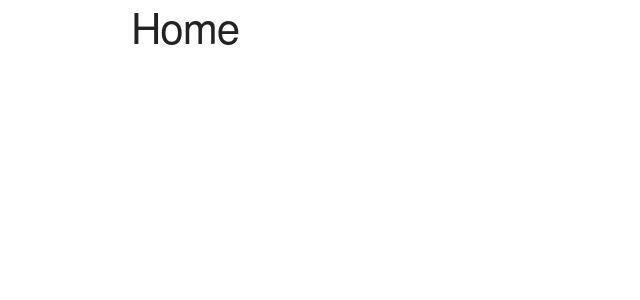
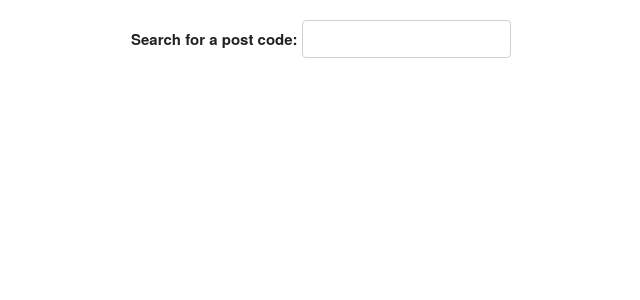
Before and after one commit to samfrances/postcode-app, a React (Create React App) app: page / in a window 1280 px wide. Shown: the top 300 px of the page, without its empty margins (29-669 px from the left). Built offline with nearby package versions, Linux system fonts and the light colour scheme.

Commit message:
Write form

```diff
--- a/src/App.css
+++ b/src/App.css
@@ -10,3 +10,7 @@
     transform: rotate(360deg);
   }
 }
+
+#app {
+    margin-top: 20px;
+}
--- a/src/App.tsx
+++ b/src/App.tsx
@@ -12,6 +12,7 @@ import "./vendor/Skeleton-2.0.4/css/skeleton.css";
 import NearestPostCodesContainer from './containers/NearestPostCodesContainer';
 import PostCodeInfoContainer from './containers/PostCodeInfoContainer';
 import Loading from './components/LoadingView';
+import SearchForm from './components/SearchForm';
 
 function App() {
   return (
@@ -30,8 +31,10 @@ function App() {
 
 function Home() {
   return (
-    <div className="container">
-      <h2>Home</h2>
+    <div id="app" className="container">
+      <div className="row">
+        <SearchForm />
+      </div>
     </div>
   );
 }
@@ -40,9 +43,16 @@ function PostCodePage() {
   const params = useParams<{ postcode: string }>();
   const postcode = PostCode.create(params.postcode)
   return (
-    <div className="container">
-      <PostCodeInfoContainer postcode={postcode} />
-      <NearestPostCodesContainer postcode={postcode} />
+    <div id="app" className="container">
+      <div className="row">
+        <SearchForm />
+      </div>
+      <div className="row">
+        <PostCodeInfoContainer postcode={postcode} />
+      </div>
+      <div className="row">
+        <NearestPostCodesContainer postcode={postcode} />
+      </div>
     </div>
   );
 }
--- a/src/components/ErrorView.tsx
+++ b/src/components/ErrorView.tsx
@@ -1,5 +1,12 @@
 import { ResponseError } from "../apiClient/types";
 
-export default function ErrorView({ message }: Pick<ResponseError, "message">) {
-  return <h3>Error: {message}</h3>;
+type Props = Pick<ResponseError, "message"> & {headingLevel?: 1|2|3|4|5}
+
+function Header(level: 1|2|3|4|5): "h1"|"h2"|"h3"|"h4"|"h5" {
+    return `h${level}`;
 }
+
+export default function ErrorView({ message, headingLevel=3 }: Props) {
+  const Tag = Header(headingLevel);
+  return <Tag>Error: {message}</Tag>;
+}
--- a/src/components/NearestPostCodesView.tsx
+++ b/src/components/NearestPostCodesView.tsx
@@ -12,7 +12,7 @@ export default function NearbyPostCodeView({ data }: Props) {
 
   const datadisplay =
     data == null ? <Loading />
-    : data.error ? <ErrorView message={data.message} />
+    : data.error ? <ErrorView message={data.message} headingLevel={5} />
     : <DataDisplay data={data.nearest} />;
 
   return datadisplay;
--- /dev/null
+++ b/src/components/SearchForm.tsx
@@ -0,0 +1,20 @@
+import React, { useState } from "react";
+import { useHistory } from "react-router-dom";
+
+export default function SearchForm() {
+    const [input, setInput] = useState('');
+    const history = useHistory();
+
+    const onSubmit = (e: React.FormEvent) => {
+        e.preventDefault();
+        history.push(`/postcode/${input}/`);
+    };
+
+    return (
+        <form onSubmit={onSubmit}>
+            <label>Search for a post code:&nbsp;
+                <input type="text" name="postcode" onChange={e => setInput(e.target.value)} />
+            </label>
+        </form>
+    );
+}
```
Also changed, not shown: 1 other file (tests, documents, lock files or other folders).
